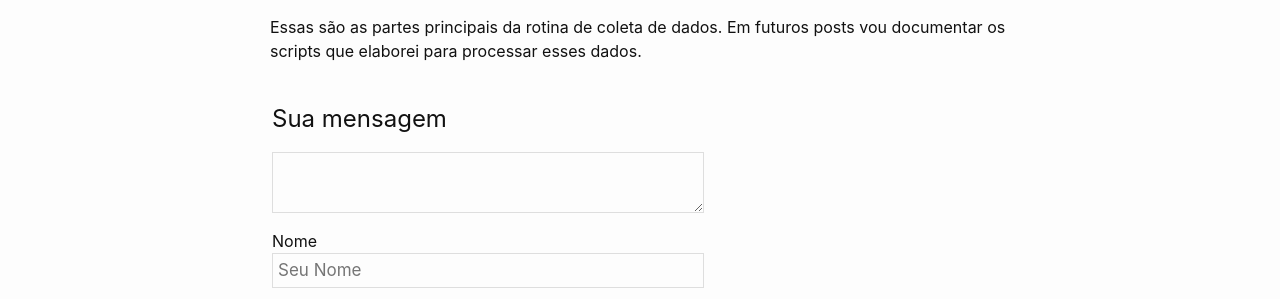
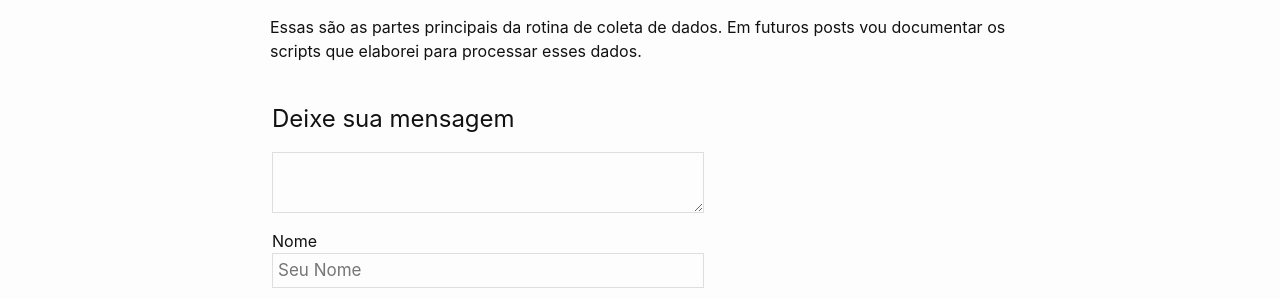
Before and after one commit to lizardo/frugal-script, a Jekyll site: the page built from _posts/2020-05-20-rotina-de-acompanhamento-de-financas-coleta-dos-dados.md, in a window 1280 px wide. Shown: the part 1307-1606 px from the top of the page. Built offline with Jekyll 4.4.1, drawn with Linux system fonts in a browser that asks for light colours; nearby versions of some CDN libraries.

Commit message:
Add improvements to comment form
- Make fields required
- Confirmation modal now points to staticman pull requests only
- Small improvement to comment section title

```diff
--- a/_includes/comment_form.html
+++ b/_includes/comment_form.html
@@ -9,8 +9,8 @@
 
   <fieldset>
   <div class="textfield">
-    <label for="comment-form-message"><h2>Sua mensagem<small><a rel="nofollow" id="cancel-comment-reply-link" href="{{ page.url | absolute_url }}#respond" style="display:none;">(cancelar resposta)</a></small></h2>
-      <textarea class="textfield__input" name="fields[message]" type="text" id="comment-form-message"></textarea>
+    <label for="comment-form-message"><h2>Deixe sua mensagem<small><a rel="nofollow" id="cancel-comment-reply-link" href="{{ page.url | absolute_url }}#respond" style="display:none;">(cancelar resposta)</a></small></h2>
+      <textarea class="textfield__input" name="fields[message]" type="text" id="comment-form-message" required></textarea>
     </label>
   </div>
   </fieldset>
@@ -18,7 +18,7 @@
   <fieldset>
     <div class="textfield">
       <label for="comment-form-name">Nome
-        <input class="textfield__input" name="fields[name]" type="text" id="comment-form-name" placeholder="Seu Nome"/>
+        <input class="textfield__input" name="fields[name]" type="text" id="comment-form-name" placeholder="Seu Nome" required/>
       </label>
     </div>
   </fieldset>
--- a/assets/main.js
+++ b/assets/main.js
@@ -18,7 +18,7 @@
       data: $(this).serialize(),
       contentType: 'application/x-www-form-urlencoded',
       success: function (data) {
-        showModal('Comentário enviado', 'Obrigado! Seu comentário está <a href="https://github.com/lizardo/frugal-script/pulls">em análise</a> e vai aparecer aqui assim que for aprovado.');
+        showModal('Comentário enviado', 'Obrigado! Seu comentário está <a href="https://github.com/lizardo/frugal-script/pulls/lizardo-bot">em análise</a> e vai aparecer aqui assim que for aprovado.');
 
         $("#comment-form-submit")
           .html("Enviar");
```
